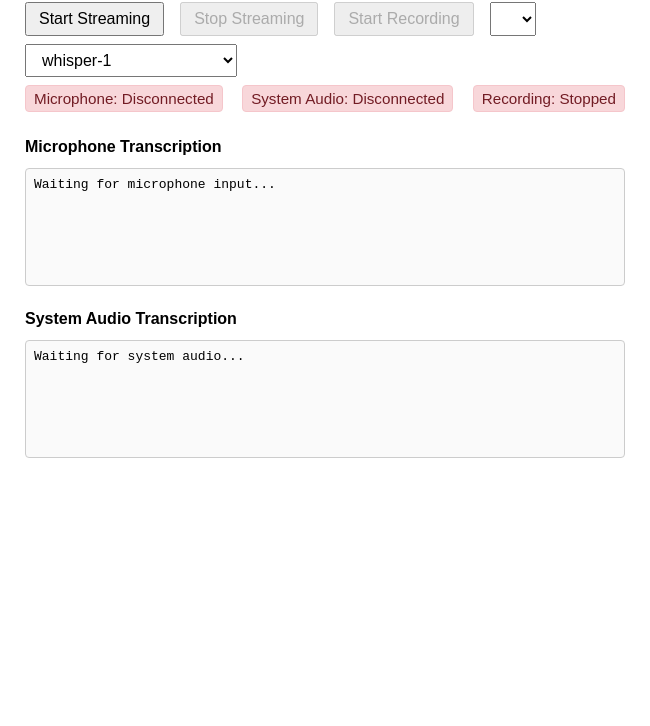
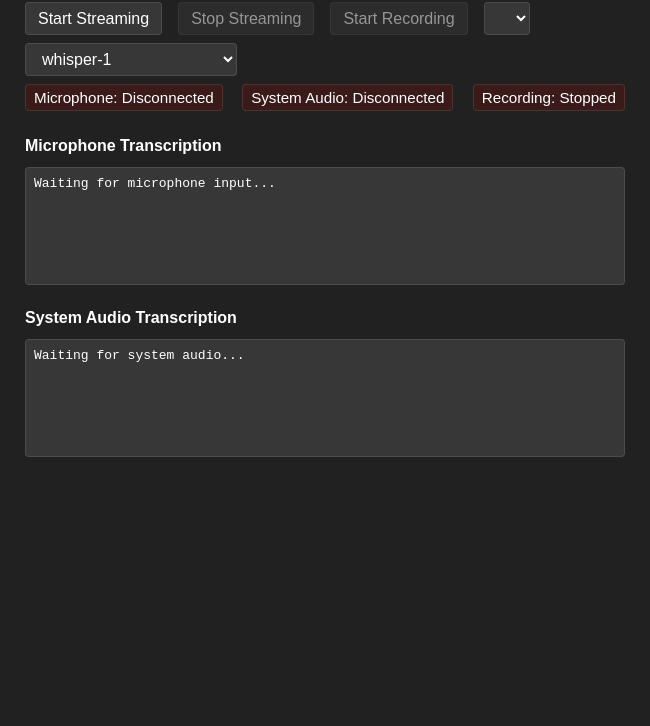
Before and after one commit to alectrocute/mic-speaker-streamer, an Electron app: page index.html in a window 650 px wide. Shown: the part 74-800 px from the top of the page. Drawn offline with Linux system fonts and the light colour scheme.

Commit message:
initial scaffolding

```diff
--- a/index.html
+++ b/index.html
@@ -9,7 +9,8 @@
       font-family: sans-serif;
       margin: 0;
       padding: 0;
-      background: #fff;
+      background: #212121;
+      color: white;
     }
 
     .container {
@@ -21,6 +22,7 @@
     h1 {
       font-size: 1.5em;
       margin: 24px 0 16px 0;
+      color: rgba(255, 255, 255, 0.85);
     }
 
     .controls {
@@ -34,36 +36,49 @@
       font-size: 1em;
       margin-right: 8px;
       padding: 6px 12px;
+      background-color: rgba(255, 255, 255, 0.1);
+      color: white;
+      border: 1px solid rgba(255, 255, 255, 0.1);
+      border-radius: 4px;
+    }
+
+    button:disabled,
+    select:disabled {
+      background-color: rgba(255, 255, 255, 0.05);
+      color: rgba(255, 255, 255, 0.5);
+      border-color: rgba(255, 255, 255, 0.05);
     }
 
     .status {
       margin: 8px 0;
       padding: 4px 8px;
       font-size: 0.95em;
+      transition: background-color 0.3s ease;
     }
 
     .status.connected {
-      background-color: #d4edda;
-      color: #155724;
-      border: 1px solid #c3e6cb;
+      background-color: rgba(65, 152, 35, 0.484);
+      color: white;
+      border: 1px solid rgba(255, 255, 255, 0.1);
       border-radius: 4px;
     }
 
     .status.disconnected {
-      background-color: #f8d7da;
-      color: #721c24;
-      border: 1px solid #f5c6cb;
+      background-color: rgba(94, 19, 19, 0.445);
+      color: white;
+      border: 1px solid rgba(255, 255, 255, 0.1);
       border-radius: 4px;
     }
 
     .results {
       margin: 12px 0 24px 0;
       padding: 8px;
-      border: 1px solid #ccc;
+      border: 1px solid rgba(255, 255, 255, 0.1);
       border-radius: 4px;
       min-height: 100px;
       max-height: 100px;
-      background: #fafafa;
+      background: rgba(255, 255, 255, 0.1);
+      color: white;
       font-family: monospace;
       font-size: 1em;
       white-space: pre-wrap;
```
Also changed, not shown: renderer.js (line endings or trailing spaces).
